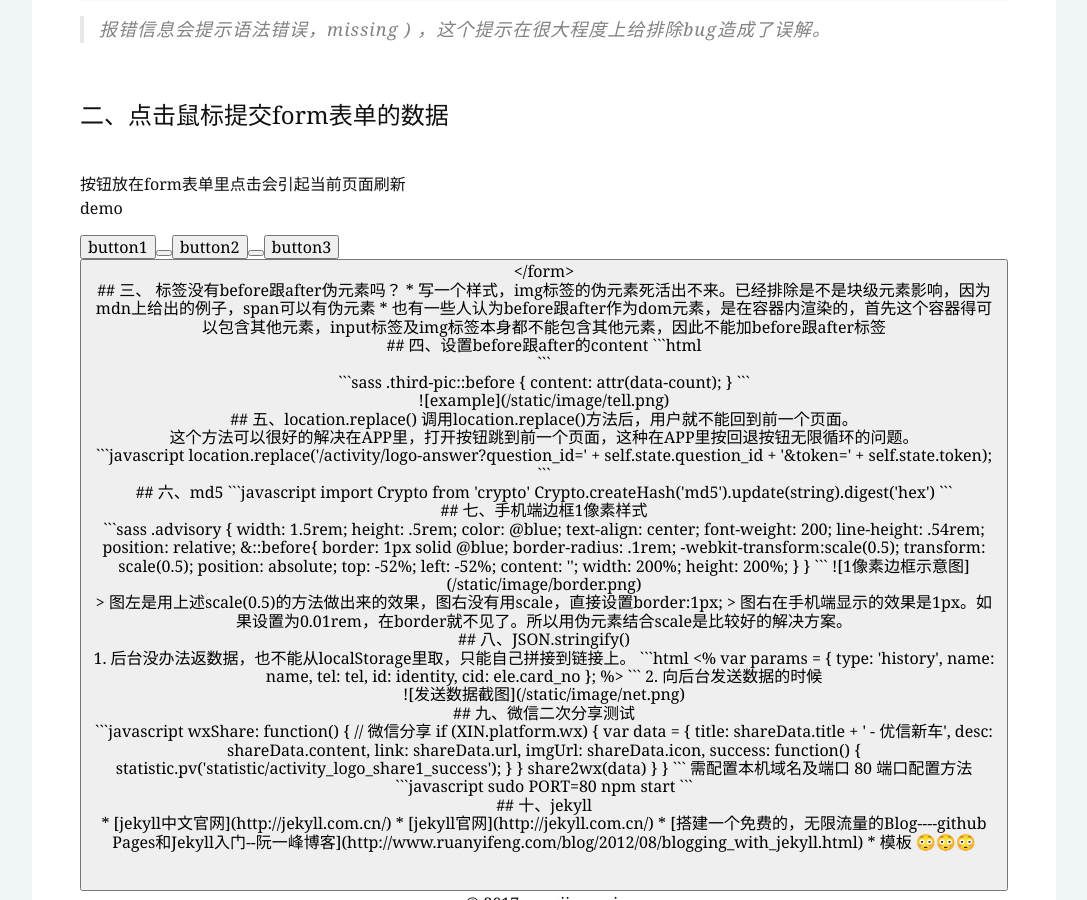
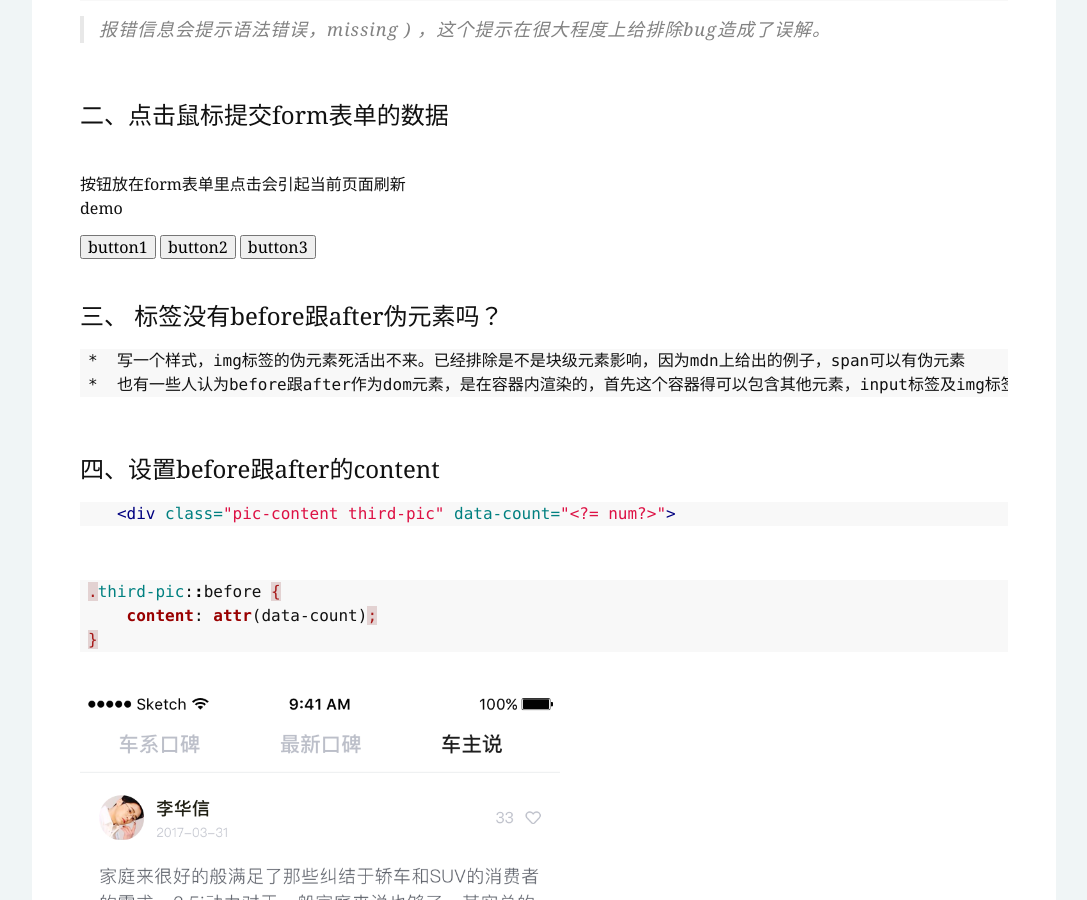
Before and after one commit to rabbit77/rabbit77.github.io, a Jekyll site: the page built from _posts/2017-07-04-share-technical.md, in a window 1280 px wide and 900 px high, scrolled down 751 px. Shown: the whole window, without its empty margins (96-1183 px from the left). Built offline with Jekyll 4.4.1, drawn with Linux system fonts in a browser that asks for light colours; nearby versions of some CDN libraries; some of the changed text lies outside the part shown.

Commit message:
Update 2017-07-04-share-technical.md

```diff
--- a/_posts/2017-07-04-share-technical.md
+++ b/_posts/2017-07-04-share-technical.md
@@ -36,9 +36,9 @@ tags: [总结]
 按钮放在form表单里点击会引起当前页面刷新<br/>
 demo<br/>
 <form>
-<button>button1<button>
-<button>button2<button>
-<button>button3<button>
+<button>button1</button>
+<button>button2</button>
+<button>button3</button>
 </form>
 <br/>
 ##   三、<img> 标签没有before跟after伪元素吗？
```
